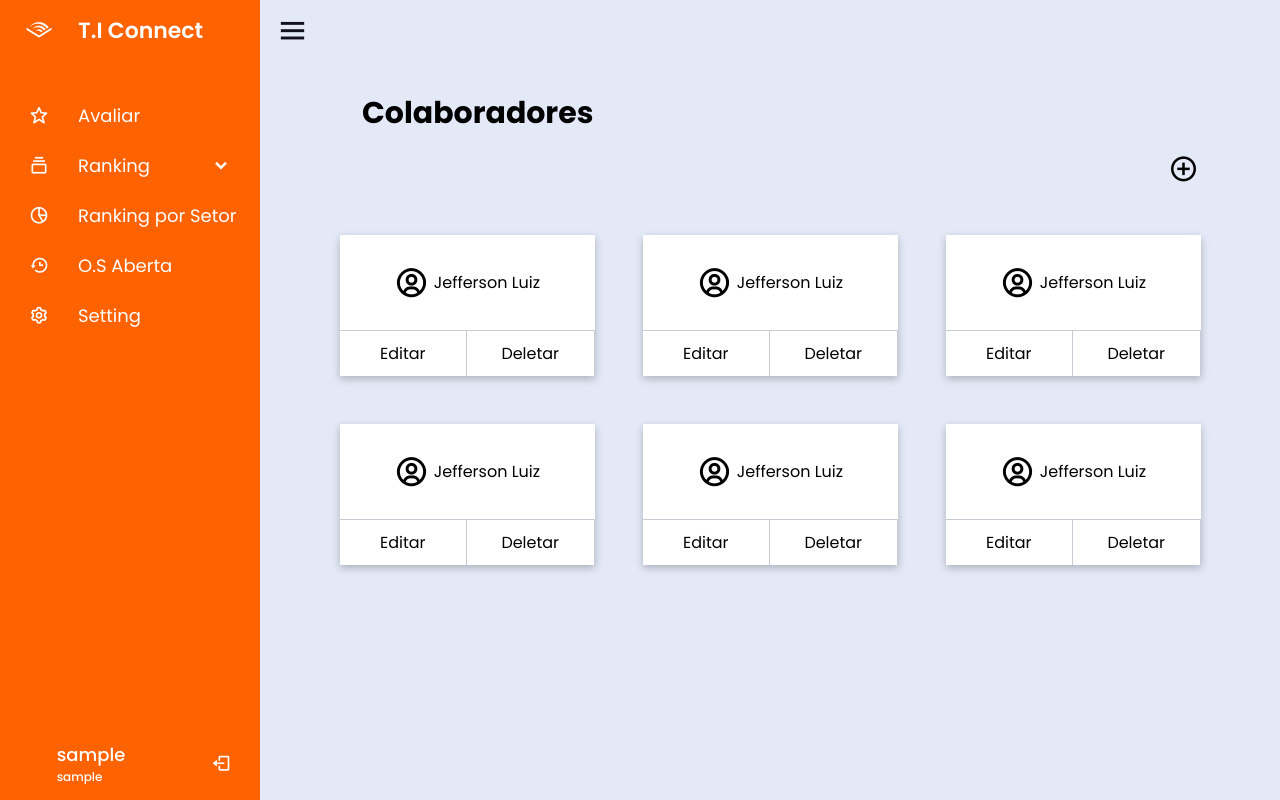
After one commit to RenanDevFelipe/htdocs, a PHP site: page /deshboard/settings/ in a window 1280 px wide. The commit adds this page. Run offline with PHP 8.4, Linux system fonts and the light colour scheme; the visitor is signed in with stand-in values (Sample User, id 1); some libraries are stand-ins or nearby versions.

Commit message:
ultima atualização, feito a pagina de settings com cadastro dos técnicos

```diff
--- /dev/null
+++ b/deshboard/settings/add_colaborador/index.php
@@ -0,0 +1,5 @@
+<?php
+
+require_once '../../../autentication/index.php'
+
+?>
--- /dev/null
+++ b/deshboard/settings/index.php
@@ -0,0 +1,149 @@
+<?php
+require_once "../../autentication/index.php";
+?>
+
+<!DOCTYPE html>
+<html lang="pt-br">
+
+<head>
+    <meta charset="UTF-8">
+    <meta name="viewport" content="width=device-width, initial-scale=1.0">
+    <link rel="stylesheet" href="../../style/settings.css?v=1">
+    <link rel="stylesheet" href="../../style/dashboard.css">
+    <title>Settings - Cadastrar Funcionário</title>
+</head>
+
+<body>
+    <?php include_once '../../slide_menu/slide_bar_menu.php' ?>
+    <section class="home-section">
+        <div class="home-content">
+            <i class='bx bx-menu'></i>
+        </div>
+
+        <section class="settings-add-colaborador">
+            <div class="title-settings">
+                <h1>Colaboradores</h1>
+            </div>
+
+            <section style="width: 92%;">
+                <div class="button-add-colaboradores">
+                    <i class="bx bx-plus-circle" id="buttonAdd"></i>
+                </div>
+            </section>
+            <section class="list-colaboradores">
+                <div class='box-colaborador'>
+
+                    <div class="perfil-colaborador">
+                        <i class="bx bx-user-circle"></i>
+                        <p>Jefferson Luiz</p>
+                    </div>
+
+                    <div class="buttons-colaborador">
+                        <div class="button-colaborador editar">
+                            <a href="" class="editar">Editar</a>
+                        </div>
+
+                        <div class="button-colaborador excluir">
+                            <a href="">Deletar</a>
+                        </div>
+                    </div>
+                </div>
+
+                <div class='box-colaborador'>
+
+                    <div class="perfil-colaborador">
+                        <i class="bx bx-user-circle"></i>
+                        <p>Jefferson Luiz</p>
+                    </div>
+
+                    <div class="buttons-colaborador">
+                        <div class="button-colaborador editar">
+                            <a href="" class="editar">Editar</a>
+                        </div>
+
+                        <div class="button-colaborador excluir">
+                            <a href="">Deletar</a>
+                        </div>
+                    </div>
+                </div>
+
+                <div class='box-colaborador'>
+
+                    <div class="perfil-colaborador">
+                        <i class="bx bx-user-circle"></i>
+                        <p>Jefferson Luiz</p>
+                    </div>
+
+                    <div class="buttons-colaborador">
+                        <div class="button-colaborador editar">
+                            <a href="" class="editar">Editar</a>
+                        </div>
+
+                        <div class="button-colaborador excluir">
+                            <a href="">Deletar</a>
+                        </div>
+                    </div>
+                </div>
+
+                <div class='box-colaborador'>
+
+                    <div class="perfil-colaborador">
+                        <i class="bx bx-user-circle"></i>
+                        <p>Jefferson Luiz</p>
+                    </div>
+
+                    <div class="buttons-colaborador">
+                        <div class="button-colaborador editar">
+                            <a href="" class="editar">Editar</a>
+                        </div>
+
+                        <div class="button-colaborador excluir">
+                            <a href="">Deletar</a>
+                        </div>
+                    </div>
+                </div>
+
+                <div class='box-colaborador'>
+
+                    <div class="perfil-colaborador">
+                        <i class="bx bx-user-circle"></i>
+                        <p>Jefferson Luiz</p>
+                    </div>
+
+                    <div class="buttons-colaborador">
+                        <div class="button-colaborador editar">
+                            <a href="" class="editar">Editar</a>
+                        </div>
+
+                        <div class="button-colaborador excluir">
+                            <a href="">Deletar</a>
+                        </div>
+                    </div>
+                </div>
+
+                <div class='box-colaborador'>
+
+                    <div class="perfil-colaborador">
+                        <i class="bx bx-user-circle"></i>
+                        <p>Jefferson Luiz</p>
+                    </div>
+
+                    <div class="buttons-colaborador">
+                        <div class="button-colaborador editar">
+                            <a href="" class="editar">Editar</a>
+                        </div>
+
+                        <div class="button-colaborador excluir">
+                            <a href="">Deletar</a>
+                        </div>
+                    </div>
+                </div>
+            </section>
+        </section>
+    </section>
+</body>
+
+<script src="../../script/dashboard.js"></script>
+<script src="../../script/navegacao.js"></script>
+
+</html>
--- a/login/index.php
+++ b/login/index.php
@@ -4,7 +4,7 @@
     <meta charset="UTF-8">
     <meta name="viewport" content="width=device-width, initial-scale=1.0">
     <link rel="stylesheet" href="../style/index.css">
-    <link rel="stylesheet" href="/style/login.css">
+    <link rel="stylesheet" href="/style/login.css?v=1">
     <script type="text/javascript" src="http://code.jquery.com/jquery-1.5.js"></script>
     <script src="https://cdn.jsdelivr.net/npm/sweetalert2@11"></script>
     <script src="../script/enviar_riquisição.js"></script>
--- /dev/null
+++ b/script/navegacao.js
@@ -0,0 +1,5 @@
+var ButtonAdd = document.getElementById('buttonAdd')
+
+ButtonAdd.addEventListener('click' , () => {
+    window.location.href = './add_colaborador/'
+})
--- a/slide_menu/slide_bar_menu.php
+++ b/slide_menu/slide_bar_menu.php
@@ -12,12 +12,12 @@
     </div>
     <ul class="nav-links">
         <li>
-            <a href="../deshboard/">
+            <a href="/deshboard/">
                 <i class='bx bx-star'></i>
                 <span class="link_name">Avaliar</span>
             </a>
             <ul class="sub-menu">
-                <li><a class="link_name" href="../deshboard/">Avaliar</a></li>
+                <li><a class="link_name" href="/deshboard/">Avaliar</a></li>
             </ul>
         </li>
         <li>
@@ -54,12 +54,12 @@
             </ul>
         </li>
         <li>
-            <a href="/deshboard/config.php">
+            <a href="/deshboard/settings/">
                 <i class='bx bx-cog'></i>
                 <span class="link_name">Setting</span>
             </a>
             <ul class="sub-menu blank">
-                <li><a class="link_name" href="/deshboard/config.php">Setting</a></li>
+                <li><a class="link_name" href="/deshboard/settings/">Setting</a></li>
             </ul>
         </li>
         <li>
@@ -91,7 +91,7 @@
                 showCloseButton: true
             }).then((result) => {
                 if(result.isConfirmed) {
-                    window.location.href = 'logout.php';
+                    window.location.href = '../logout.php';
                 }
             })
 
--- a/style/index.css
+++ b/style/index.css
@@ -1,4 +1,13 @@
 @import url('https://fonts.googleapis.com/css2?family=Sen:wght@400..800&display=swap');
+
+:root{
+    ---colorPrimary: #000;
+    ---colorsecundary: #ff6200;
+    ---colorNeutral: #fff;
+    ---colorFundo: #E4E9F7;
+    ---shadowBoxForm: rgba(0, 0, 0, 0.24) 0px 3px 8px;
+}
+
 
 *{
     padding: 0;
--- /dev/null
+++ b/style/settings.css
@@ -0,0 +1,87 @@
+@import url(../style/index.css);
+
+.home-section{
+    width: 100%;
+    height: 100vh;
+}
+
+.settings-add-colaborador{
+    display: flex;
+    flex-direction: column;
+    justify-content: center;
+}
+
+.settings-add-colaborador .title-settings{
+    margin-left: 10%;
+    margin-top: 3%;
+}
+
+.settings-add-colaborador .title-settings h1{
+    font-size: 30px;
+}
+
+.settings-add-colaborador .button-add-colaboradores{
+    width: 100%;
+    display: flex;
+    justify-content: end;
+    font-size: 30px;
+    margin-top: 2%;
+    cursor: pointer;
+}
+
+.list-colaboradores .box-colaborador{
+    width: 25%;
+    background-color: var(---colorNeutral);
+    box-shadow: var(---shadowBoxForm);
+}
+
+.list-colaboradores .box-colaborador .perfil-colaborador{
+    display: flex;
+    justify-content: center;
+    align-items: center;
+    gap: 0.3rem;
+    padding: 30px;
+}
+
+.list-colaboradores .box-colaborador .perfil-colaborador i{
+    font-size: 35px;
+}
+
+.list-colaboradores .box-colaborador .buttons-colaborador{
+    display: flex;
+    justify-content: space-around;
+    align-items: center;
+
+}
+
+.list-colaboradores .box-colaborador .buttons-colaborador .button-colaborador{
+    width: 100%;
+    text-align: center;
+    border-top: 1px solid #c9ccd6;
+    border-right: 1px solid #c9ccd6;
+    padding: 10px;
+}
+
+.list-colaboradores .box-colaborador .buttons-colaborador .button-colaborador a{
+    color: var(---colorPrimary);
+}
+
+.list-colaboradores .box-colaborador .buttons-colaborador .button-colaborador:hover a{
+    color: var(---colorNeutral);
+}
+.list-colaboradores .box-colaborador .buttons-colaborador .excluir:hover{
+    background: red;
+}
+
+.list-colaboradores .box-colaborador .buttons-colaborador .editar:hover{
+    background-color: cornflowerblue;
+}
+
+.list-colaboradores{
+    display: flex;
+    justify-content: center;
+    align-items: center;
+    gap: 3rem;
+    flex-wrap: wrap;
+    margin-top: 5%;
+}
```
Also changed, not shown: deshboard/config.php (deleted, +0 -24 lines), style/login.css (+7 -0 lines).
